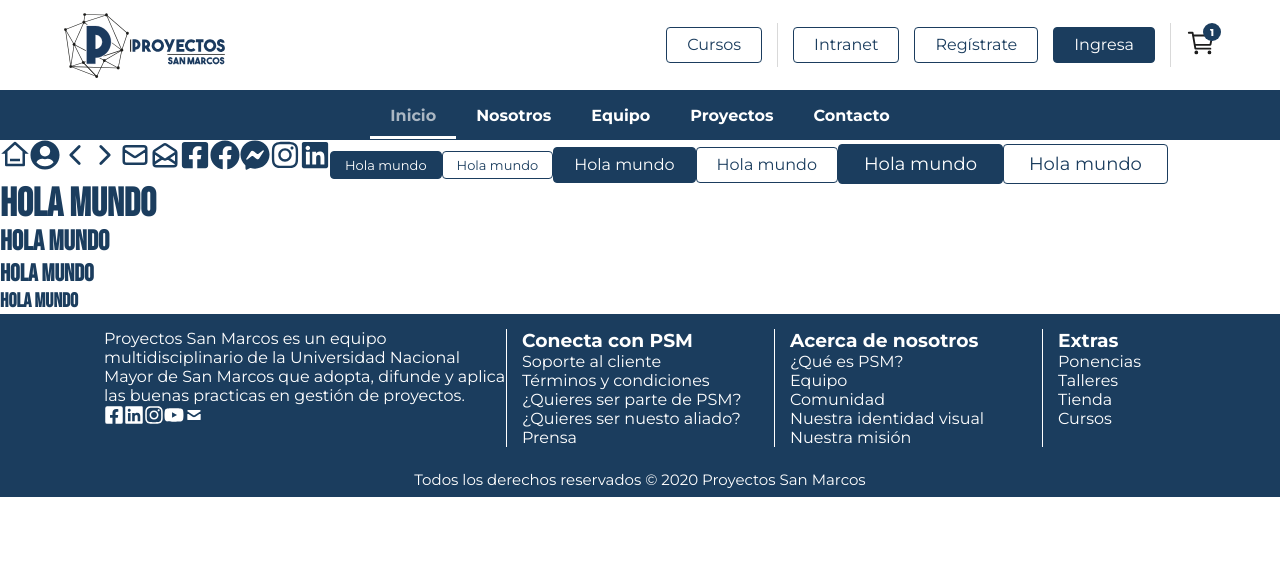
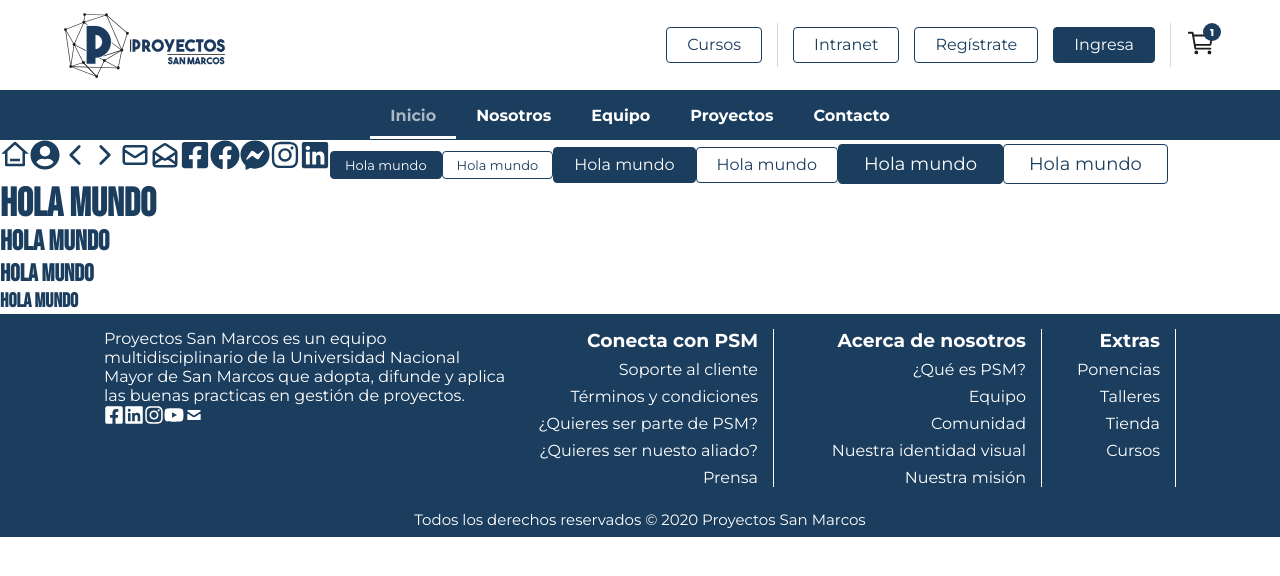
Before and after one commit to jcvb0206/proyectossm, a React (Create React App) app: page / in a window 1280 px wide. Shown: the top 576 px of the page. Built offline with nearby package versions, Linux system fonts and the light colour scheme.

Commit message:
Position of links footer updated

```diff
--- a/src/components/containers/Footer.js
+++ b/src/components/containers/Footer.js
@@ -22,9 +22,11 @@ const StyledFooter = styled.footer`
 
   .info-section__footer {
     padding: 0 15px;
-    border-left: 1px solid white;
+    border-right: 1px solid white;
+    text-align: right;
     display: flex;
     flex-direction: column;
+    gap: 8px;
 
     a {
       text-decoration: none;
```
